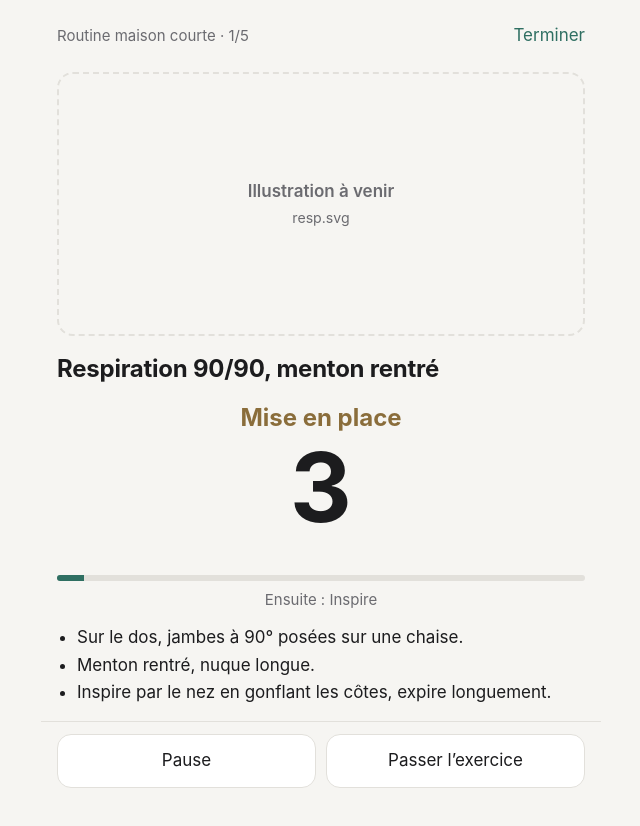
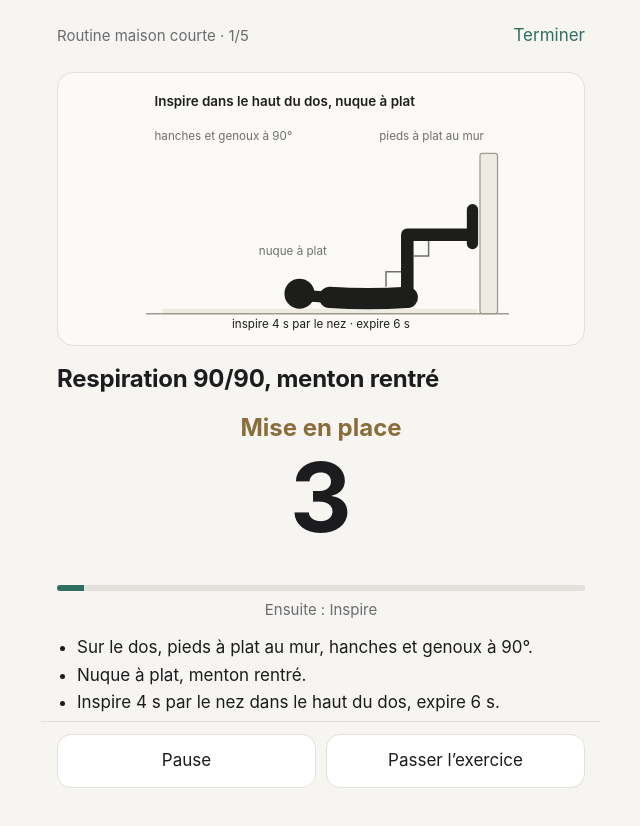
Before and after one commit to piqpique/Cyphose, a website built with Vite: page index.html in a window 1280 px wide. Both pictures are taken after a click on the button "Version courte (8 min)". Shown: the whole page, without its empty margins (319-959 px from the left). Built offline with nearby package versions, Linux system fonts and the light colour scheme.

Commit message:
Illustrations des exercices, des phases et du poste de travail
Consignes alignées sur les illustrations (respiration pieds au mur, porte coude à
l'épaule puis 120°, appui sur avant-bras, élongation relâchée de 30 %…).

Co-Authored-By: Claude Opus 5.5 <noreply@anthropic.com>
Claude-Session: https://claude.ai/code/session_01FrcvDaffYRHfEEqZtkz3mj

```diff
--- a/src/exercises.ts
+++ b/src/exercises.ts
@@ -5,7 +5,7 @@
  * entre deux répétitions, on met 2 s (juste le temps de relâcher).
  *
  * Consignes et « erreur à éviter » : BROUILLON à faire valider (kiné).
- * Elles reprennent les indications de la spec quand il y en a.
+ * Elles reprennent les indications de la spec et des illustrations (public/illustrations/).
  */
 
 export type Phase = 1 | 2 | 3 | 4;
@@ -70,9 +70,9 @@ export const EXERCISES: Record<string, Exercise> = {
     name: 'Respiration 90/90, menton rentré',
     illustration: 'resp.svg',
     cues: [
-      'Sur le dos, jambes à 90° posées sur une chaise.',
-      'Menton rentré, nuque longue.',
-      'Inspire par le nez en gonflant les côtes, expire longuement.',
+      'Sur le dos, pieds à plat au mur, hanches et genoux à 90°.',
+      'Nuque à plat, menton rentré.',
+      'Inspire 4 s par le nez dans le haut du dos, expire 6 s.',
     ],
     avoid: 'Lever les épaules à l’inspiration.',
     doses: { 1: { kind: 'breaths', cycles: 5, inhale: 4, exhale: 6, sets: 2 } },
@@ -82,8 +82,8 @@ export const EXERCISES: Record<string, Exercise> = {
     name: 'Extension sur rouleau',
     illustration: 'rouleau.svg',
     cues: [
-      'Rouleau sous le haut du dos, mains derrière la tête.',
-      'Étends le haut du dos par-dessus le rouleau.',
+      'Rouleau sous les omoplates, fesses au sol, mains derrière la tête.',
+      'Bascule par-dessus le rouleau en expirant.',
       'Change de niveau en remontant le rouleau.',
     ],
     avoid: 'Cambrer le bas du dos : garde les côtes basses.',
@@ -106,7 +106,7 @@ export const EXERCISES: Record<string, Exercise> = {
     cues: [
       'Allongé sur le côté, genoux pliés à 90°, bras tendus devant.',
       'Ouvre le bras du dessus vers l’arrière en suivant la main des yeux.',
-      'Les genoux restent collés.',
+      'Les genoux restent posés.',
     ],
     avoid: 'Décoller les genoux pour aller plus loin.',
     doses: { 1: { kind: 'perSide', reps: 8, hold: 2, rest: 2 } },
@@ -117,8 +117,8 @@ export const EXERCISES: Record<string, Exercise> = {
     illustration: 'ytw.svg',
     cues: [
       'À plat ventre, front sur une serviette.',
-      'Décolle les bras en dessinant la lettre, pouces vers le ciel.',
-      'Omoplates vers les poches arrière.',
+      'Décolle les bras en dessinant la lettre, pouces vers le plafond.',
+      'Épaules basses, omoplates vers le bas.',
     ],
     avoid: 'Cambrer ou hausser les épaules.',
     doses: {
@@ -137,7 +137,7 @@ export const EXERCISES: Record<string, Exercise> = {
     illustration: 'cobra.svg',
     cues: [
       'À plat ventre, bras le long du corps.',
-      'Décolle le haut du buste, menton rentré, regard au sol.',
+      'Le sternum monte, le nombril reste au sol, regard au sol.',
       'Serre les omoplates.',
     ],
     avoid: 'Cambrer ou hausser les épaules.',
@@ -152,8 +152,8 @@ export const EXERCISES: Record<string, Exercise> = {
     illustration: 'anges.svg',
     cues: [
       'Dos, tête et bras contre le mur.',
-      'Monte les bras en gardant le contact avec le mur.',
-      'Redescends lentement, coudes vers les poches.',
+      'Bras en W, monte en Y en gardant le contact avec le mur.',
+      'Redescends lentement en W.',
     ],
     avoid: 'Décoller le bas du dos du mur.',
     doses: { 1: { kind: 'holds', reps: 8, hold: 4, rest: 4, sets: 2, holdLabel: 'Monte', restLabel: 'Descends' } },
@@ -163,12 +163,12 @@ export const EXERCISES: Record<string, Exercise> = {
     name: 'Étirement à la porte',
     illustration: 'porte.svg',
     cues: [
-      'Avant-bras contre le cadre de la porte.',
-      'Avance doucement le buste jusqu’à sentir l’étirement des pectoraux.',
+      'Avant-bras contre le cadre, coude à hauteur d’épaule, puis vers 120°.',
+      'Fais un pas en avant : le corps avance, l’épaule reste en arrière.',
       'Respire calmement.',
     ],
     avoid: 'Pousser jusqu’à la douleur ou cambrer.',
-    doses: { 1: { kind: 'simpleHold', seconds: 30, rest: 5, sides: true, positions: ['basse', 'haute'] } },
+    doses: { 1: { kind: 'simpleHold', seconds: 30, rest: 5, sides: true, positions: ['coude à l’épaule', 'coude à 120°'] } },
   },
   elong: {
     id: 'elong',
@@ -176,8 +176,8 @@ export const EXERCISES: Record<string, Exercise> = {
     illustration: 'elong.svg',
     cues: [
       'Debout, pousse le sommet du crâne vers le plafond.',
-      'Menton légèrement rentré, épaules basses.',
-      'Respire sans relâcher la hauteur.',
+      'Menton rentré, sternum haut, sans cambrer.',
+      'Puis relâche d’environ 30 % et tiens cette hauteur en respirant.',
     ],
     avoid: 'Lever le menton.',
     doses: { 1: { kind: 'simpleHold', seconds: 20, reps: 5, rest: 10 } },
@@ -189,8 +189,8 @@ export const EXERCISES: Record<string, Exercise> = {
     name: 'Extension sur le dossier',
     illustration: 'dossier.svg',
     cues: [
-      'Assis au fond de la chaise, mains sur les cuisses.',
-      'Étends le haut du dos par-dessus le dossier.',
+      'Bassin au fond du siège, dossier sous les omoplates, mains sur les cuisses.',
+      'Le haut du dos passe par-dessus le dossier.',
       'Reviens lentement.',
     ],
     avoid: 'Mettre les mains derrière la tête.',
@@ -201,9 +201,9 @@ export const EXERCISES: Record<string, Exercise> = {
     name: 'Appui sur le bureau',
     illustration: 'bureau.svg',
     cues: [
-      'Mains sur le bureau, recule les pieds.',
-      'Laisse la poitrine descendre vers le sol, bras tendus.',
-      'Remonte lentement.',
+      'Avant-bras posés sur le bureau, recule les pieds.',
+      'Hanches au-dessus des pieds.',
+      'En expirant, la poitrine descend entre les bras.',
     ],
     avoid: 'Creuser le bas du dos.',
     doses: { 1: { kind: 'holds', reps: 5, hold: 5, rest: 2 } },
@@ -213,7 +213,7 @@ export const EXERCISES: Record<string, Exercise> = {
     name: 'Menton rentré, omoplates dans les poches',
     illustration: 'menton.svg',
     cues: [
-      'Recule le menton comme pour faire un double menton.',
+      'La tête recule : double menton, sans baisser la tête.',
       'Glisse les omoplates vers les poches arrière.',
       'Relâche entre deux.',
     ],
@@ -226,8 +226,8 @@ export const EXERCISES: Record<string, Exercise> = {
     illustration: 'anges.svg',
     cues: [
       'Dos, tête et bras contre le mur.',
-      'Monte les bras en gardant le contact avec le mur.',
-      'Redescends lentement.',
+      'Bras en W, monte en Y en gardant le contact avec le mur.',
+      'Redescends lentement en W.',
     ],
     avoid: 'Décoller le bas du dos du mur.',
     doses: { 1: { kind: 'holds', reps: 8, hold: 4, rest: 4, holdLabel: 'Monte', restLabel: 'Descends' } },
@@ -238,7 +238,7 @@ export const EXERCISES: Record<string, Exercise> = {
     illustration: 'rotation.svg',
     cues: [
       'Assis droit, bras croisés sur la poitrine.',
-      'Tourne le buste, le bassin reste face au bureau.',
+      'Les épaules tournent, genoux et bassin restent fixes.',
       'Reviens au centre.',
     ],
     avoid: 'Tourner le bassin avec le buste.',
@@ -249,12 +249,12 @@ export const EXERCISES: Record<string, Exercise> = {
     name: 'Étirement à la porte',
     illustration: 'porte.svg',
     cues: [
-      'Avant-bras contre le cadre de la porte.',
-      'Avance doucement le buste jusqu’à sentir l’étirement.',
+      'Avant-bras contre le cadre, coude à hauteur d’épaule, puis vers 120°.',
+      'Fais un pas en avant : le corps avance, l’épaule reste en arrière.',
       'Respire calmement.',
     ],
     avoid: 'Pousser jusqu’à la douleur.',
-    doses: { 1: { kind: 'simpleHold', seconds: 30, rest: 5, sides: true, positions: ['basse', 'haute'] } },
+    doses: { 1: { kind: 'simpleHold', seconds: 30, rest: 5, sides: true, positions: ['coude à l’épaule', 'coude à 120°'] } },
   },
   B7: {
     id: 'B7',
@@ -262,8 +262,8 @@ export const EXERCISES: Record<string, Exercise> = {
     illustration: 'elong.svg',
     cues: [
       'Assis, pousse le sommet du crâne vers le plafond.',
-      'Menton légèrement rentré, épaules basses.',
-      'Respire sans relâcher la hauteur.',
+      'Menton rentré, sternum haut, sans cambrer.',
+      'Puis relâche d’environ 30 % et tiens cette hauteur en respirant.',
     ],
     avoid: 'Lever le menton.',
     doses: { 1: { kind: 'simpleHold', seconds: 20 } },
--- a/src/main.ts
+++ b/src/main.ts
@@ -139,6 +139,8 @@ async function renderHome() {
           .join('')}</select>
       </label>
       <label class="row">Son <input type="checkbox" id="sound" ${settings.sound ? 'checked' : ''}></label>
+      <details><summary>Les 4 phases</summary><figure class="illus"><img src="./illustrations/phases.svg" alt="Les 4 phases du protocole et leurs critères de passage"></figure></details>
+      <details><summary>Réglage du poste de travail</summary><figure class="illus"><img src="./illustrations/poste.svg" alt="Réglage du poste : haut de l’écran au niveau des yeux, dos contre le dossier"></figure></details>
     </section>
   </main>`;
 
@@ -277,10 +279,7 @@ function renderPlayer() {
       <button class="link" id="stop">Terminer</button>
     </header>
 
-    <div class="illus" aria-label="Illustration provisoire">
-      <span>Illustration à venir</span>
-      <small>${esc(ex.illustration)}</small>
-    </div>
+    <figure class="illus"><img src="./illustrations/${esc(ex.illustration)}" alt="Illustration : ${esc(ex.name)}"></figure>
 
     <h1 class="exname">${esc(ex.name)}</h1>
     ${item.dose.note ? `<p class="note">${esc(item.dose.note)}</p>` : ''}
--- a/src/segments.ts
+++ b/src/segments.ts
@@ -73,7 +73,7 @@ export function buildSegments(dose: Dose): Segment[] {
       blocks.forEach((b, bi) => {
         for (let r = 0; r < reps; r++) {
           const counter = join(
-            b.pos && `Position ${b.pos}`,
+            b.pos && b.pos[0].toUpperCase() + b.pos.slice(1),
             b.side && `Côté ${b.side}`,
             reps > 1 && `Répétition ${of(r, reps)}`,
           );
@@ -82,7 +82,7 @@ export function buildSegments(dose: Dose): Segment[] {
           if (last) continue;
           if (r === reps - 1) {
             const nb = blocks[bi + 1];
-            const label = nb.pos !== b.pos ? `Change : position ${nb.pos}` : `Change de côté`;
+            const label = nb.pos !== b.pos ? `Change : ${nb.pos}` : `Change de côté`;
             push({ kind: 'switch', label, counter: '', seconds: SWITCH });
           } else push({ kind: 'rest', label: 'Relâche', counter, seconds: dose.rest ?? 10 });
         }
--- a/src/style.css
+++ b/src/style.css
@@ -184,21 +184,33 @@ button.link {
   justify-content: space-between;
   align-items: center;
 }
+/* Les illustrations ont des couleurs fixes (trait foncé) : fond clair même en mode sombre. */
 .illus {
-  aspect-ratio: 2 / 1;
-  border: 2px dashed var(--line);
+  margin: 0;
+  background: #fbfaf7;
+  border: 1px solid var(--line);
   border-radius: 16px;
+  padding: 8px;
   display: flex;
-  flex-direction: column;
-  align-items: center;
   justify-content: center;
-  gap: 4px;
-  text-align: center;
-  padding: 16px;
-  color: var(--muted);
 }
-.illus span {
-  font-weight: 600;
+.illus img {
+  display: block;
+  width: 100%;
+  height: auto;
+  max-height: 32dvh;
+  object-fit: contain;
+}
+details summary {
+  cursor: pointer;
+  color: var(--accent);
+  padding: 4px 0;
+}
+details .illus {
+  margin-top: 8px;
+}
+details .illus img {
+  max-height: none;
 }
 .exname {
   font-size: 24px;
```
Also changed, not shown: public/illustrations/anges.svg (added), public/illustrations/bureau.svg (added), public/illustrations/cobra.svg (added), public/illustrations/dossier.svg (added), public/illustrations/elong.svg (added), public/illustrations/menton.svg (added), public/illustrations/openbook.svg (added), public/illustrations/phases.svg (added), public/illustrations/porte.svg (added), public/illustrations/poste.svg (added), public/illustrations/resp.svg (added), public/illustrations/rotation.svg (added), public/illustrations/rouleau.svg (added), public/illustrations/ytw.svg (added).
